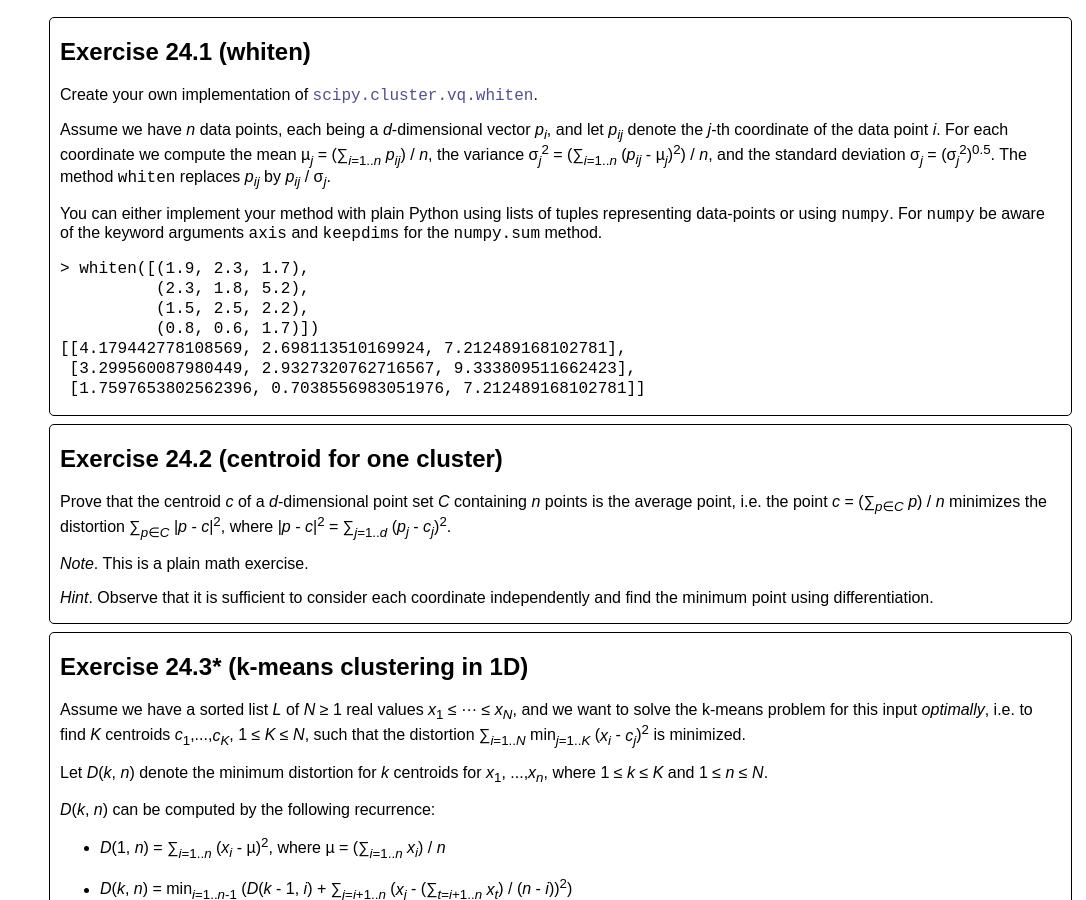
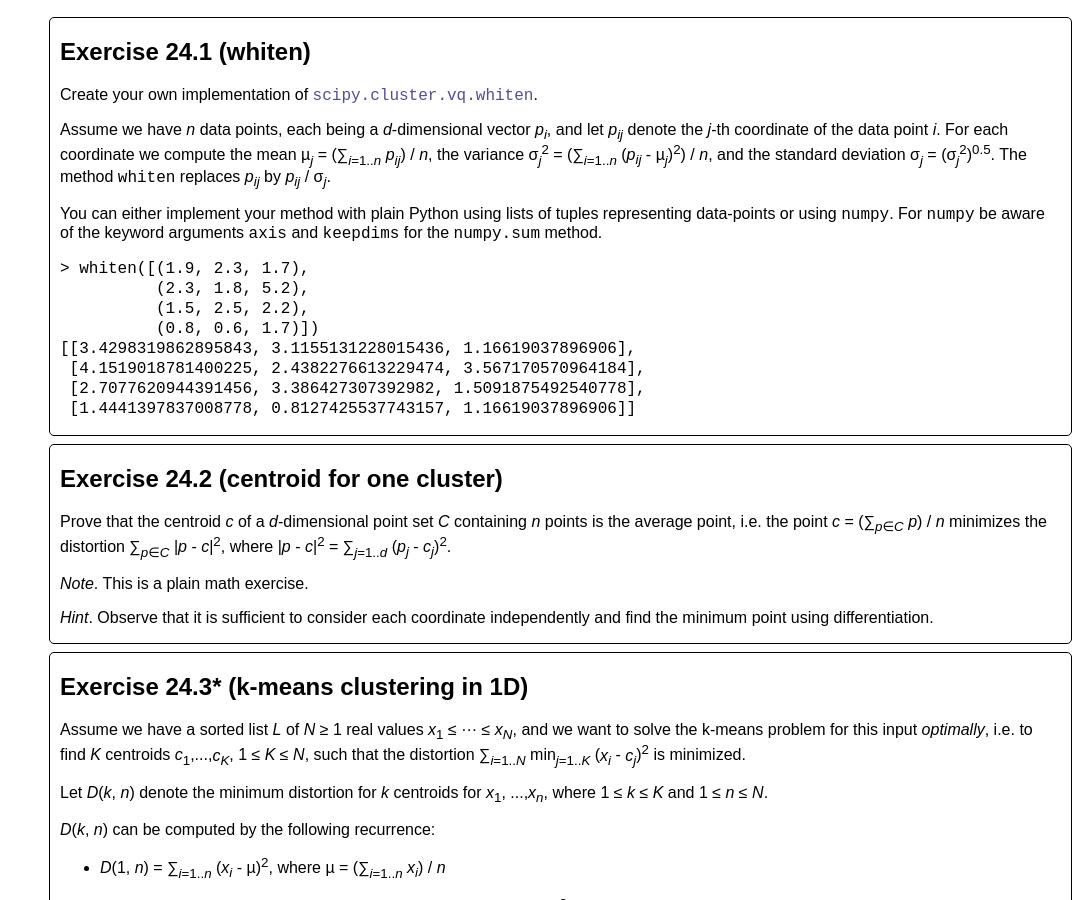
Before and after one commit to gsbrodal/gsbrodal.github.io, a Jekyll site: the page built from ipsa/exercises.html, in a window 1280 px wide and 900 px high, scrolled down 46607 px. Shown: the whole window, without its empty margins (194-1280 px from the left). Built offline with Jekyll 4.4.1, drawn with Linux system fonts in a browser that asks for light colours.

Commit message:
exercises.html

```diff
--- a/ipsa/exercises.html
+++ b/ipsa/exercises.html
@@ -1957,9 +1957,10 @@ the <em>j</em>-th coordinate of the data point <em>i</em>. For each coordinate w
           (2.3, 1.8, 5.2),
           (1.5, 2.5, 2.2),
           (0.8, 0.6, 1.7)])
-[[4.179442778108569, 2.698113510169924, 7.212489168102781],
- [3.299560087980449, 2.9327320762716567, 9.333809511662423],
- [1.7597653802562396, 0.7038556983051976, 7.212489168102781]]
+[[3.4298319862895843, 3.1155131228015436, 1.16619037896906],
+ [4.1519018781400225, 2.4382276613229474, 3.567170570964184],
+ [2.7077620944391456, 3.386427307392982, 1.5091875492540778],
+ [1.4441397837008778, 0.8127425537743157, 1.16619037896906]]
 </code></pre></div>
 </div>
 <div class="exercise">
```
